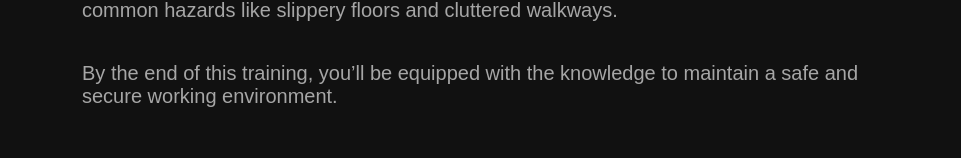
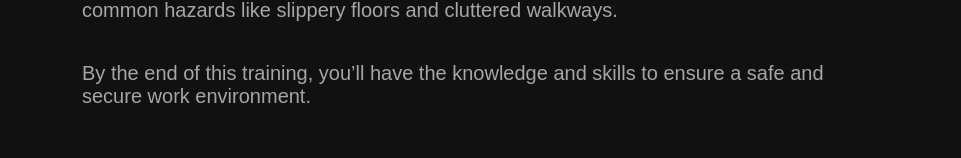
Before and after one commit to NIHHHHHHHHHHH/Full-Stack-Training-Module, a React (Create React App) app in the folder client/: page / in a window 1280 px wide. Shown: the part 427-585 px from the top of the page, without its empty margins (158-1119 px from the left). Built offline with nearby package versions, Linux system fonts and the light colour scheme.

Commit message:
Changes in Introduction.js

```diff
--- a/client/src/components/Introduction.js
+++ b/client/src/components/Introduction.js
@@ -28,7 +28,7 @@ const Introduction = () => {
         Throughout this course, you'll learn about the importance of PPE in preventing workplace injuries, the correct way to use and maintain fire extinguishers, and key measures to avoid common hazards like slippery floors and cluttered walkways.
       </p>
       <p>
-        By the end of this training, you’ll be equipped with the knowledge to maintain a safe and secure working environment.
+      By the end of this training, you’ll have the knowledge and skills to ensure a safe and secure work environment.
       </p>
 
       {/* Button to start the training */}
```
